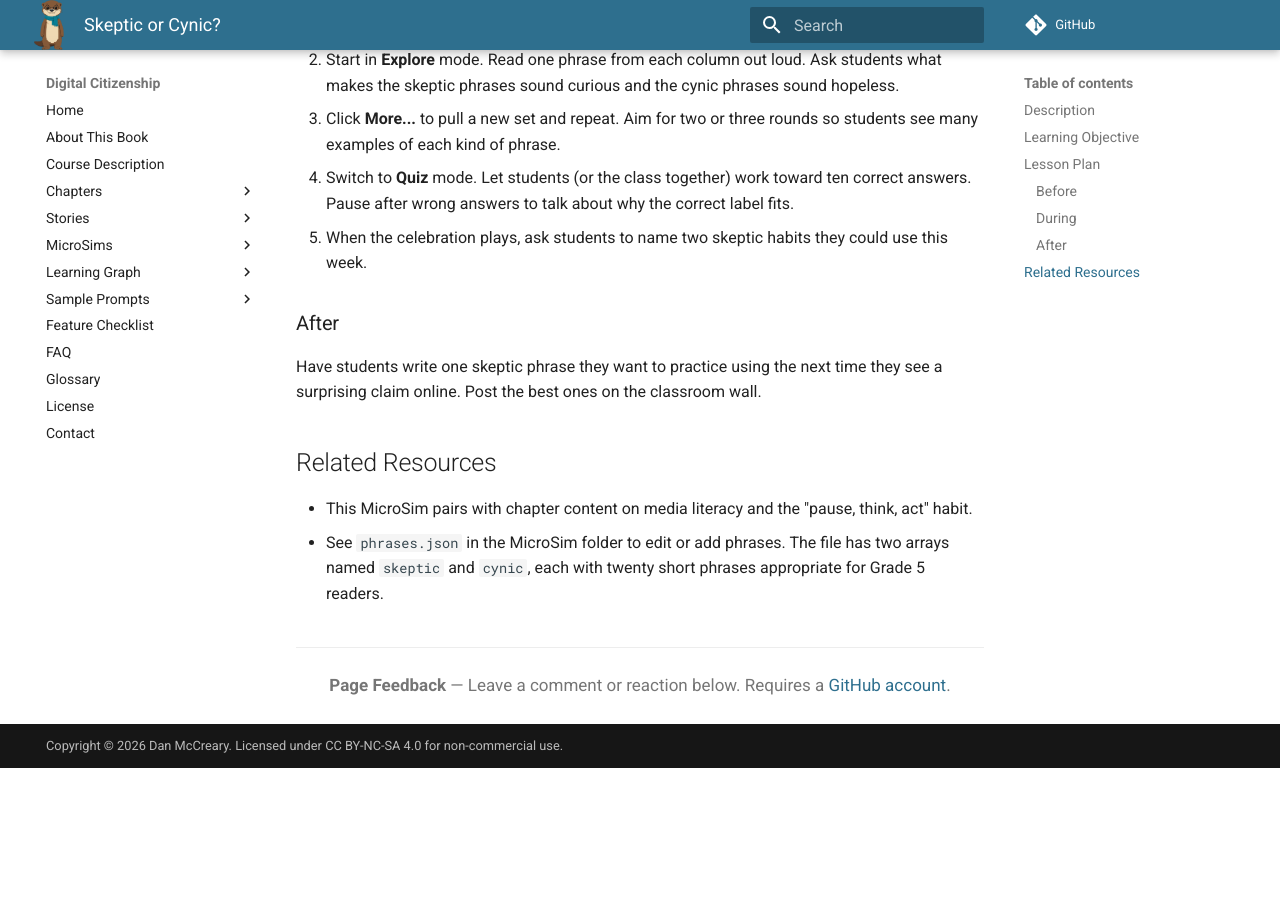
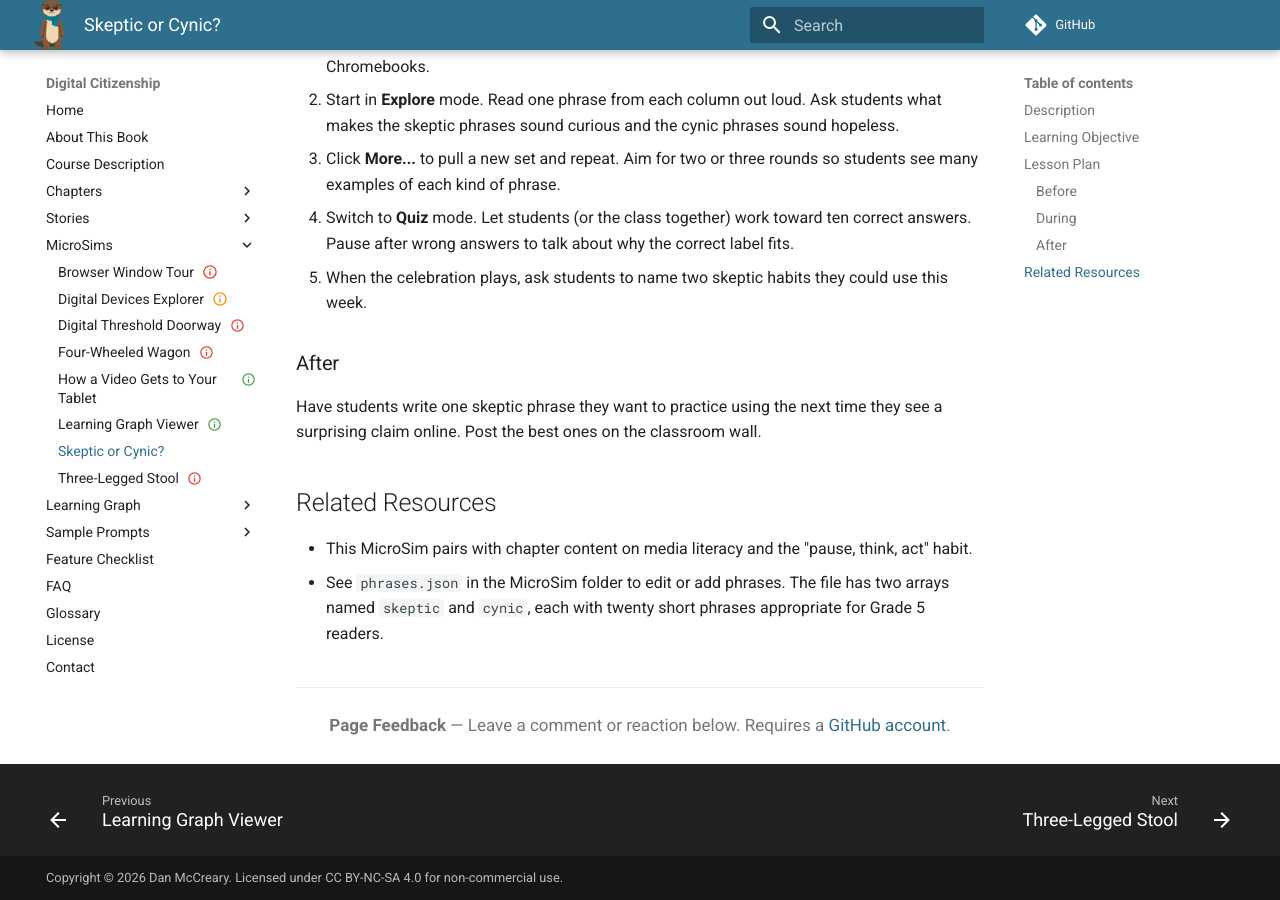
Before and after one commit to dmccreary/digital-citizenship, an MkDocs documentation site: the page built from docs/sims/skeptic-or-cynic/index.md, in a window 1280 px wide and 900 px high, scrolled down 1811 px. Built offline with MkDocs 1.6.1 and Material for MkDocs 9.7.7, drawn with Linux system fonts in a browser that asks for light colours; nearby versions of some CDN libraries; comment, search, counter and statistics services are not loaded; before the commit the page ends 2579 px from its top, so only the background shows below that; part of the change alters nothing that is shown.

Commit message:
Add Skeptic or Cynic to nav and refine quiz button layout
- Add Skeptic or Cynic? MicroSim to the MicroSims nav in mkdocs.yml (alphabetized)
- Move quiz answer and Next Phrase buttons up 20px for better spacing

Co-Authored-By: Claude Opus 4.6 <noreply@anthropic.com>

```diff
--- a/docs/sims/skeptic-or-cynic/skeptic-or-cynic.js
+++ b/docs/sims/skeptic-or-cynic/skeptic-or-cynic.js
@@ -122,11 +122,11 @@ function updateUI() {
       skepticButton.show();
       cynicButton.show();
       // place answer buttons centered, a little above bottom of draw area
-      skepticButton.position(canvasWidth / 2 - 170, drawHeight - 70);
-      cynicButton.position(canvasWidth / 2 + 20, drawHeight - 70);
+      skepticButton.position(canvasWidth / 2 - 170, drawHeight - 90);
+      cynicButton.position(canvasWidth / 2 + 20, drawHeight - 90);
       if (quizShowNextButton) {
         nextButton.show();
-        nextButton.position(canvasWidth / 2 - 55, drawHeight - 30);
+        nextButton.position(canvasWidth / 2 - 55, drawHeight - 50);
       } else {
         nextButton.hide();
       }
--- a/mkdocs.yml
+++ b/mkdocs.yml
@@ -110,6 +110,7 @@ nav:
     - Four-Wheeled Wagon: sims/four-habits-wagon/index.md
     - How a Video Gets to Your Tablet: sims/internet-flow/index.md
     - Learning Graph Viewer: sims/graph-viewer/index.md
+    - Skeptic or Cynic?: sims/skeptic-or-cynic/index.md
     - Three-Legged Stool: sims/three-legged-stool/index.md
 
   - Learning Graph:
```
